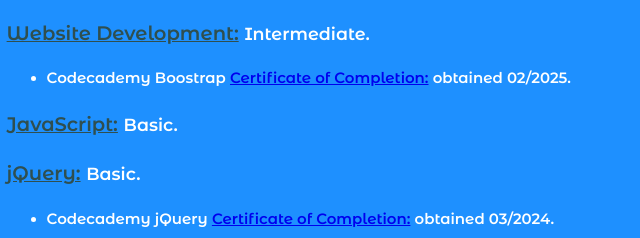
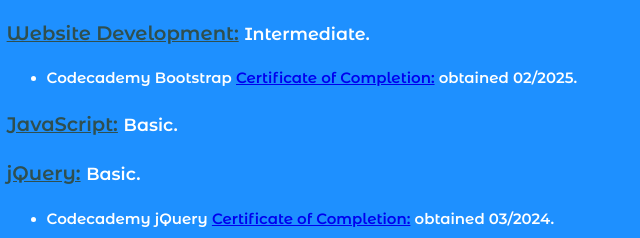
Before and after one commit to ACE-Elements/ACE-Elements.github.io, a website built with webpack: page index.html in a window 1280 px wide. Shown: the part 569-807 px from the top of the page, 19-659 px from the left. Built offline with nearby package versions, Linux system fonts and the light colour scheme; files whose address does not match are found by name.

```diff
--- a/index.html
+++ b/index.html
@@ -53,7 +53,7 @@
     <h2 class="bio-headings">My Skills</h2>
     <h3><span class="list-item-heading">Website Development:</span> <span class="list-item">Intermediate.</span></h3>
       <ul>
-        <li class="list-item">Codecademy Boostrap <a href="img/bootstrap-cert.pdf" target="_blank">Certificate of Completion:</a> obtained 02/2025.</li>
+        <li class="list-item">Codecademy Bootstrap <a href="img/bootstrap-cert.pdf" target="_blank">Certificate of Completion:</a> obtained 02/2025.</li>
       </ul>
     <h3><span class="list-item-heading">JavaScript:</span> <span class="list-item">Basic.</span></h3>
     <h3><span class="list-item-heading">jQuery:</span> <span class="list-item">Basic.</span></h3>
```
